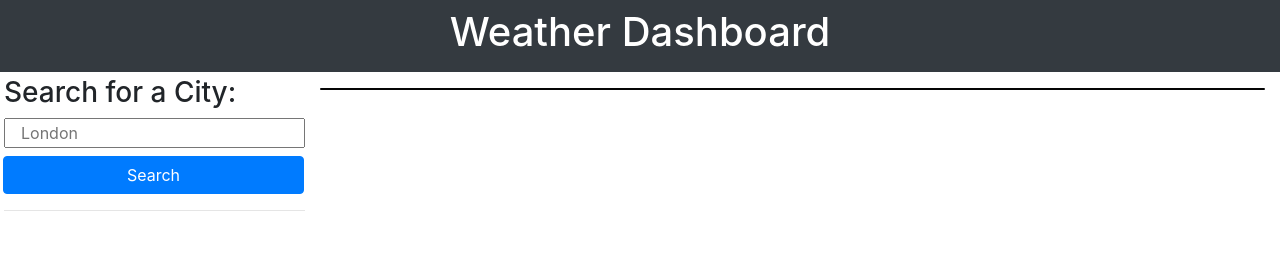
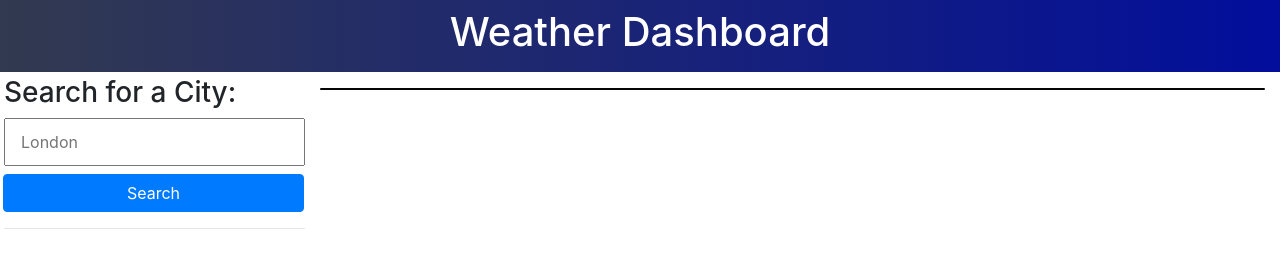
Before and after one commit to Thorbieey/Weather-Dashboard, a plain HTML site: page index.html in a window 1280 px wide. Drawn offline with nearby package versions, Linux system fonts and the light colour scheme; no server answers.

Commit message:
updated colors for header and city-buttons on hover

```diff
--- a/assets/css/style.css
+++ b/assets/css/style.css
@@ -1,13 +1,16 @@
 :root {
-    --primary-color: #142727;
-    --white-color: #fff;
+    --primary-color: #fff;
     --city-btn-color: #717D7E;
-    --card-color: #34456F;
+    --card-color: #202a44;
 }
 
 body {
-    background-color: var(--white-color);
-    /* padding-right: 5px; */
+    background-color: var(--primary-color);
+}
+
+/* Header */
+.weather-header{
+    background: linear-gradient(to right, #323a50, #020e9c);;
 }
 
 /* Aside Section */
@@ -16,10 +19,22 @@ body {
     border-radius: 0.25rem;
 }
 
+.weather-search{
+    /* Input area for entering city weather search */
+    height: 3rem;
+}
+
 .city-button{
-    /* City Buttons */
+    /* Buttons with city names generated from search history*/
     margin-bottom: 0.5rem;
     background-color: var(--city-btn-color);
+}
+
+.city-button:hover {
+    /* City buttons on hover */
+    color: #fff;
+    background-color: #2b2f2f;
+    border-color: var(--city-btn-color);
 }
 
 /* Today Section */
@@ -43,7 +58,7 @@ body {
     /* Forecast cards */
     padding: 10px 5px;
     background-color: var(--card-color);
-    color: var(--white-color);
+    color: var(--primary-color);
 }
 
 #forecast-icon{
--- a/index.html
+++ b/index.html
@@ -14,7 +14,7 @@
 </head>
 
 <body>
-  <header class="container-fluid text-center text-white bg-dark p-2 weather-header">
+  <header class="container-fluid text-center text-white p-2 weather-header">
     <h1>Weather Dashboard</h1>
   </header>
 
```
